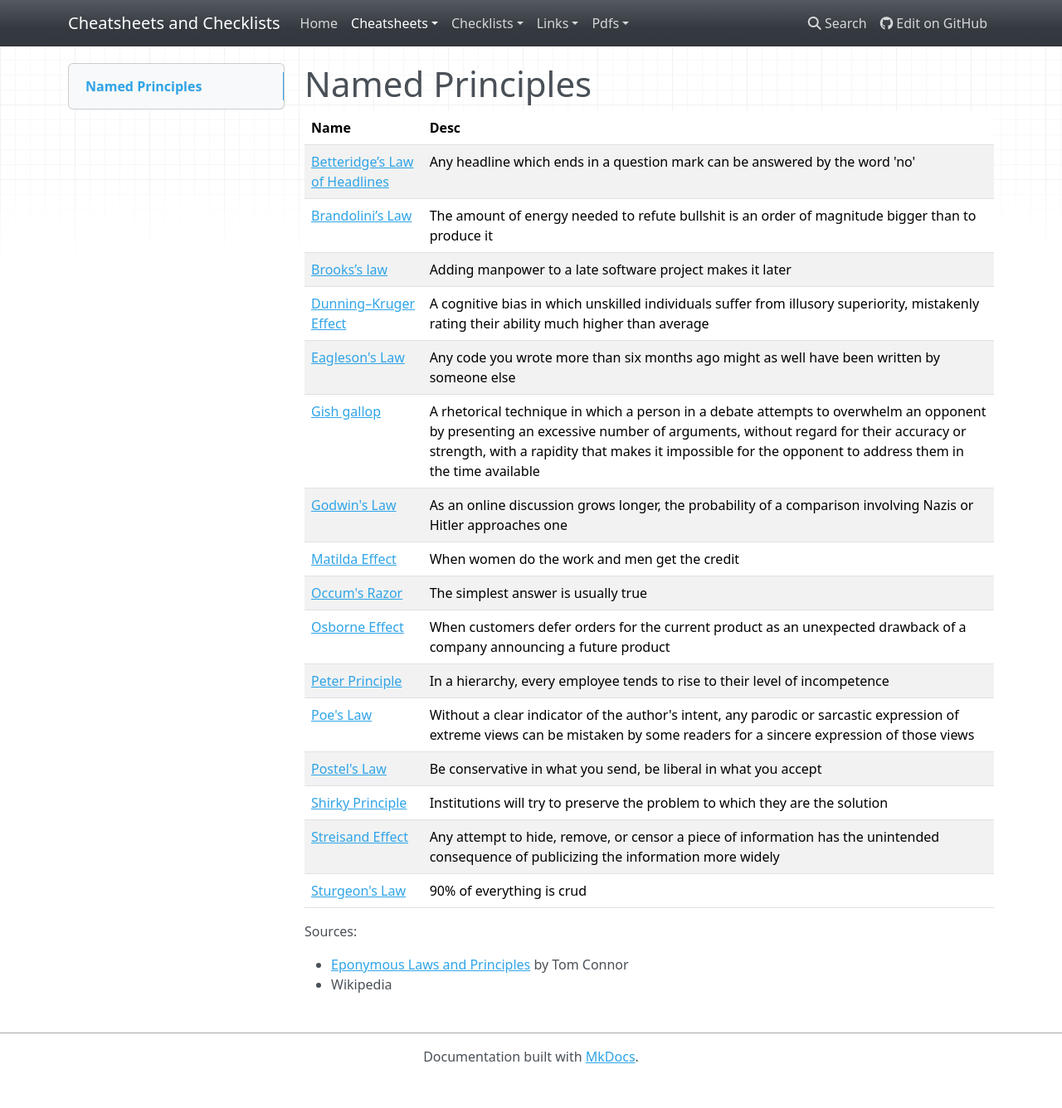
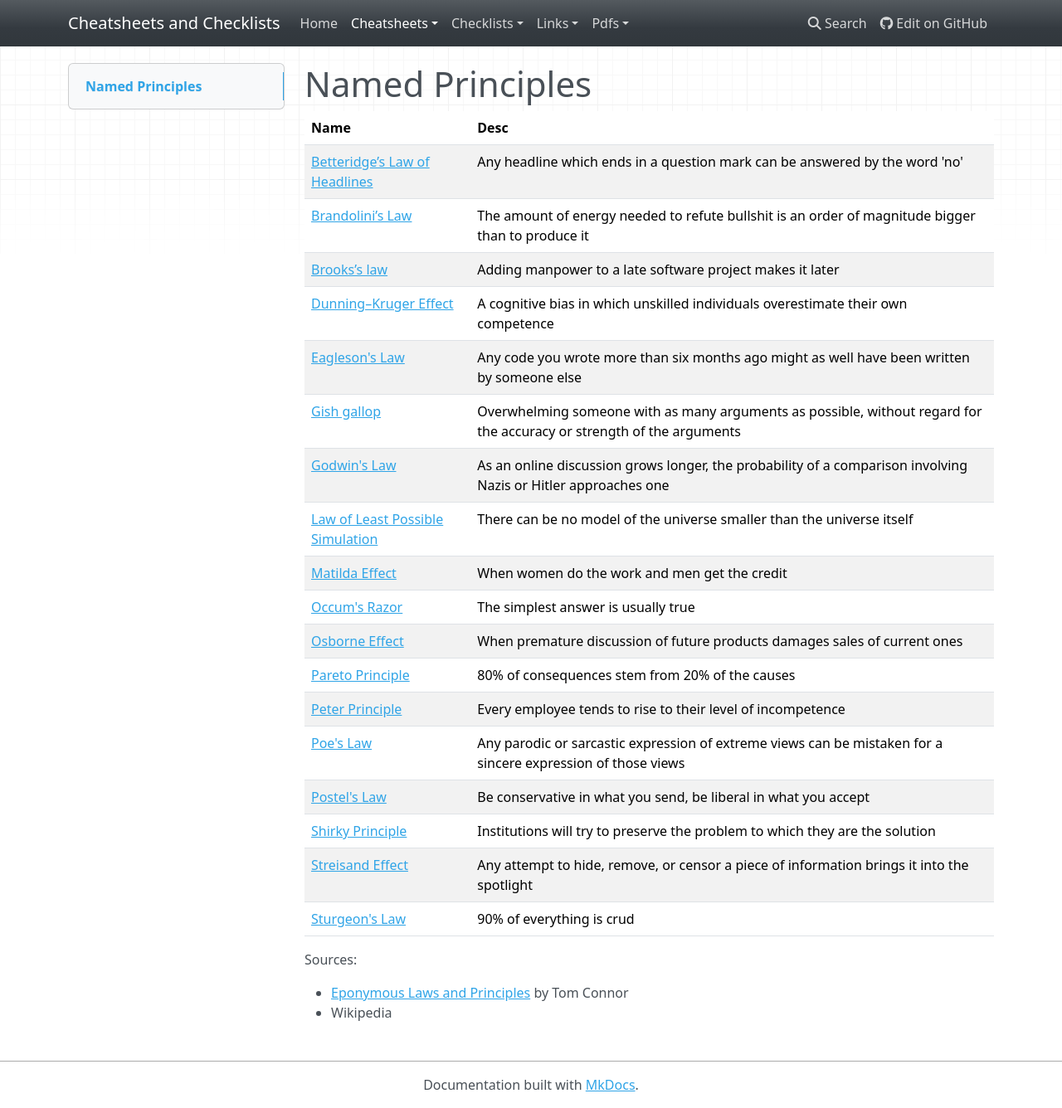
Before and after one commit to buckmanc/cheatsheets_and_checklists, an MkDocs documentation site: the page built from docs/cheatsheets/named_principles.md, in a window 1280 px wide and 1336 px high. Shown: the whole window at 83% size. Built offline with MkDocs 1.6.1, drawn with Linux system fonts in a browser that asks for light colours; nearby versions of some CDN libraries.

Commit message:
add and shorten principles

```diff
--- a/docs/cheatsheets/named_principles.md
+++ b/docs/cheatsheets/named_principles.md
@@ -1,23 +1,24 @@
 # Named Principles
-<!-- pdflandscape -->
 
 Name|Desc
 ---|---
 [Betteridge’s Law of Headlines](https://en.wikipedia.org/wiki/Betteridge%27s_law_of_headlines)|Any headline which ends in a question mark can be answered by the word 'no'
 [Brandolini’s Law](https://en.wikipedia.org/wiki/Brandolini%27s_law)|The amount of energy needed to refute bullshit is an order of magnitude bigger than to produce it
 [Brooks’s law](https://en.wikipedia.org/wiki/Brooks%27s_law)|Adding manpower to a late software project makes it later
-[Dunning–Kruger Effect](https://en.wikipedia.org/wiki/Dunning%E2%80%93Kruger_effect)|A cognitive bias in which unskilled individuals suffer from illusory superiority, mistakenly rating their ability much higher than average
+[Dunning–Kruger Effect](https://en.wikipedia.org/wiki/Dunning%E2%80%93Kruger_effect)|A cognitive bias in which unskilled individuals overestimate their own competence
 [Eagleson's Law](https://netmeister.org/blog/software-engineering-laws.html)|Any code you wrote more than six months ago might as well have been written by someone else
-[Gish gallop](https://en.wikipedia.org/wiki/Gish_gallop)|A rhetorical technique in which a person in a debate attempts to overwhelm an opponent by presenting an excessive number of arguments, without regard for their accuracy or strength, with a rapidity that makes it impossible for the opponent to address them in the time available
+[Gish gallop](https://en.wikipedia.org/wiki/Gish_gallop)|Overwhelming someone with as many arguments as possible, without regard for the accuracy or strength of the arguments
 [Godwin's Law](https://en.wikipedia.org/wiki/Godwin%27s_law)|As an online discussion grows longer, the probability of a comparison involving Nazis or Hitler approaches one
+[Law of Least Possible Simulation](https://archive.org/stream/PreludeToFoundationIsaacAsimov/Prelude%20to%20Foundation%20-%20Isaac%20Asimov_djvu.txt)|There can be no model of the universe smaller than the universe itself
 [Matilda Effect](https://en.wikipedia.org/wiki/Matilda_effect)|When women do the work and men get the credit
 [Occum's Razor](https://en.wikipedia.org/wiki/Occam%27s_razor)|The simplest answer is usually true
-[Osborne Effect](https://en.wikipedia.org/wiki/Osborne_effect)|When customers defer orders for the current product as an unexpected drawback of a company announcing a future product
-[Peter Principle](https://en.wikipedia.org/wiki/Peter_principle)|In a hierarchy, every employee tends to rise to their level of incompetence
-[Poe's Law](https://en.wikipedia.org/wiki/Poe%27s_law)|Without a clear indicator of the author's intent, any parodic or sarcastic expression of extreme views can be mistaken by some readers for a sincere expression of those views
+[Osborne Effect](https://en.wikipedia.org/wiki/Osborne_effect)|When premature discussion of future products damages sales of current ones
+[Pareto Principle](https://en.wikipedia.org/wiki/Pareto_principle)|80% of consequences stem from 20% of the causes
+[Peter Principle](https://en.wikipedia.org/wiki/Peter_principle)|Every employee tends to rise to their level of incompetence
+[Poe's Law](https://en.wikipedia.org/wiki/Poe%27s_law)|Any parodic or sarcastic expression of extreme views can be mistaken for a sincere expression of those views
 [Postel's Law](https://en.wikipedia.org/wiki/Robustness_principle)|Be conservative in what you send, be liberal in what you accept
 [Shirky Principle](https://en.wikipedia.org/wiki/Clay_Shirky#Shirky_principle)|Institutions will try to preserve the problem to which they are the solution
-[Streisand Effect](https://en.wikipedia.org/wiki/Streisand_effect)|Any attempt to hide, remove, or censor a piece of information has the unintended consequence of publicizing the information more widely
+[Streisand Effect](https://en.wikipedia.org/wiki/Streisand_effect)|Any attempt to hide, remove, or censor a piece of information brings it into the spotlight
 [Sturgeon's Law](https://en.wikipedia.org/wiki/Sturgeon%27s_law)|90% of everything is crud
 
 
```
Also changed, not shown: 1 other file.
